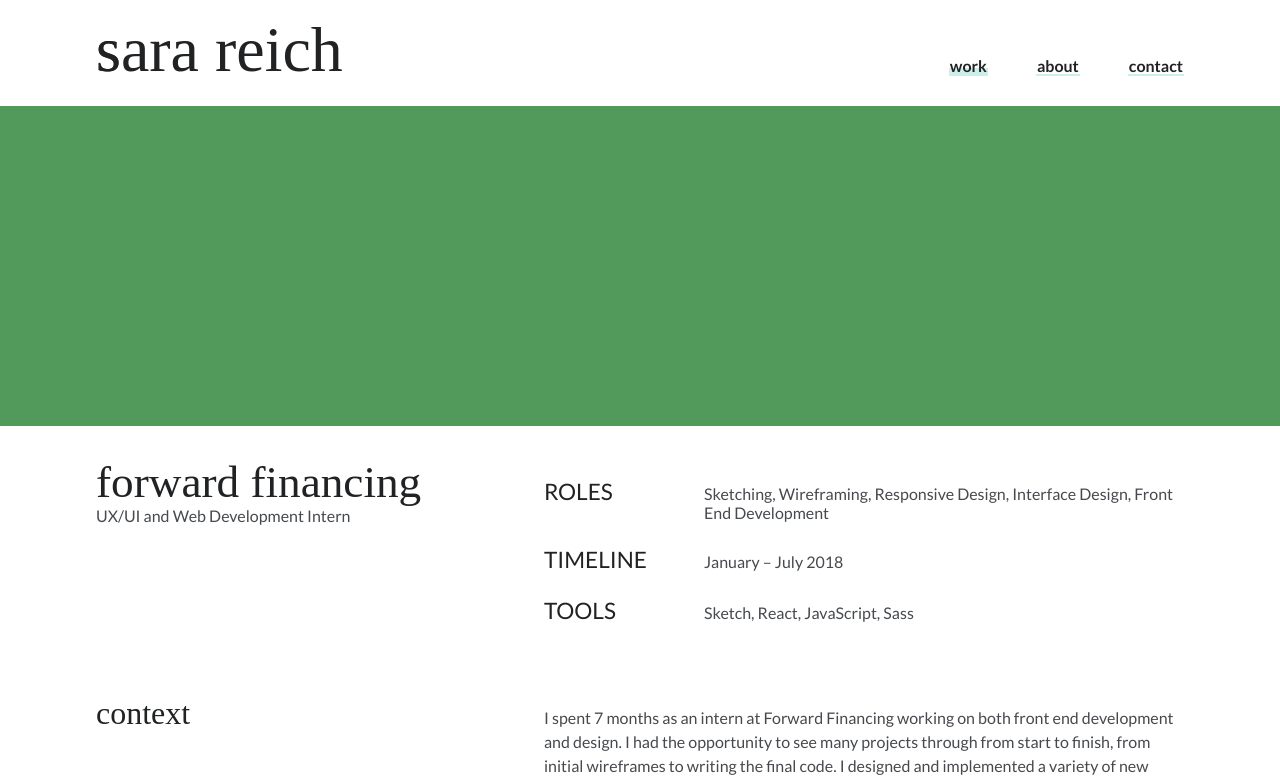
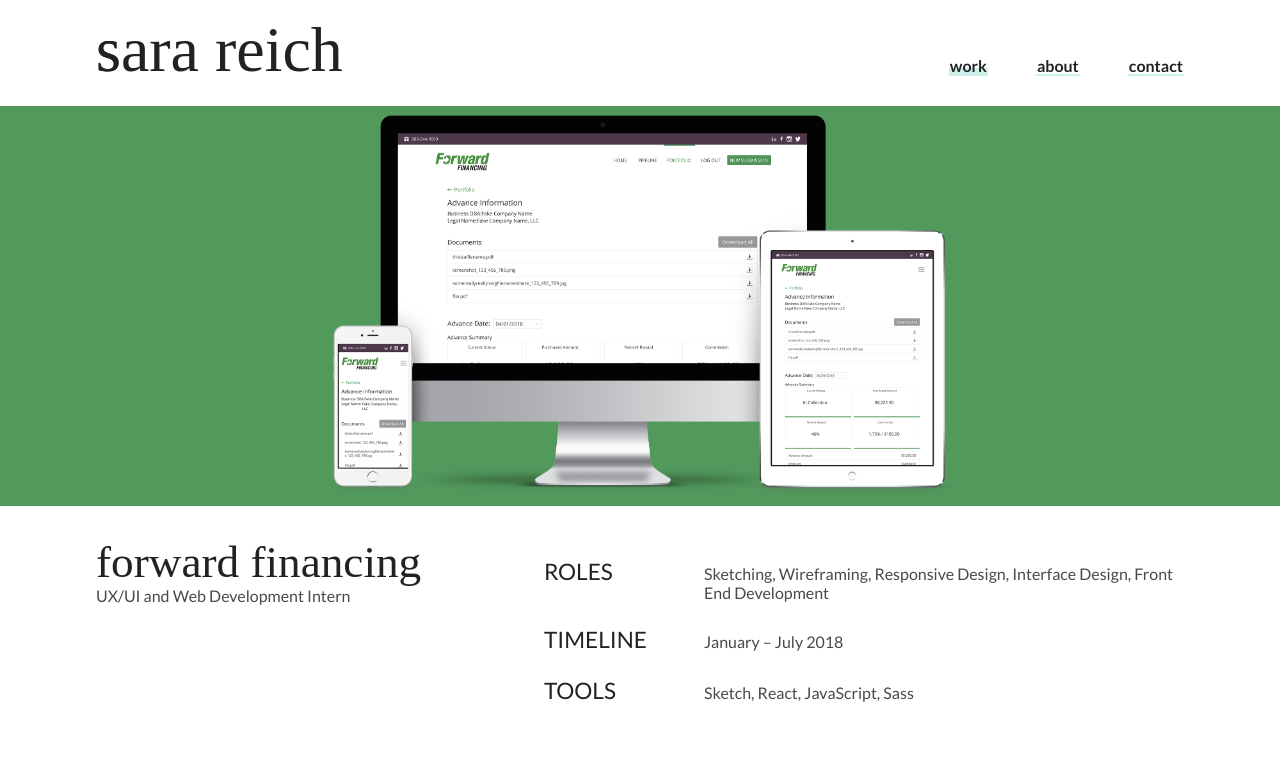
Before and after one commit to sarareich/sarareich.github.io, a React (Create React App) app: page /work/forward-financing in a window 1280 px wide. Shown: the top 782 px of the page. Built offline with nearby package versions, Linux system fonts and the light colour scheme; a web font is replaced by a local one.

Commit message:
FF hero image

```diff
--- a/src/components/ForwardFinancingPage/ForwardFinancingPage.js
+++ b/src/components/ForwardFinancingPage/ForwardFinancingPage.js
@@ -3,6 +3,7 @@
 import ProjectInfo from '../common/ProjectInfo/ProjectInfo';
 import ProjectDescription from '../common/ProjectDescription/ProjectDescription'
 import projectInfo from '../../constants/projectInfo';
+import FFHero from '../../assets/ForwardFinancing/FF_Hero.png';
 
 class ForwardFinancingPage extends React.Component {
   render() {
@@ -18,6 +19,8 @@
       <div className="forward-financing-wrapper">
         <Hero
           background="#52995c"
+          image={FFHero}
+          imageAlt="Forward Financing"
         />
         <div className="forward-financing page">
           <ProjectInfo
--- a/src/components/common/Hero/Hero.js
+++ b/src/components/common/Hero/Hero.js
@@ -5,17 +5,25 @@
   render() {
     return (
       <div
-        className="hero-image"
+        className="hero-image__container"
         style={{
           backgroundColor: this.props.background
-        }}>
+        }}
+      >
+        <img
+          src={this.props.image}
+          alt={this.props.imageAlt}
+          className="hero-image"
+        />
       </div>
     );
   }
 }
 
 Hero.propTypes = {
-  background: PropTypes.string.isRequired
+  background: PropTypes.string.isRequired,
+  image: PropTypes.element,
+  imageAlt: PropTypes.string
 };
 
 export default Hero;
--- a/src/components/common/Hero/Hero.scss
+++ b/src/components/common/Hero/Hero.scss
@@ -1,5 +1,14 @@
-.hero-image {
-  height: 20rem;
+.hero-image__container {
+  align-items: center;
+  display: flex;
+  height: 25rem;
   margin-bottom: 2rem;
   width: 100%;
 }
+
+.hero-image {
+  display: block;
+  margin: 0 auto;
+  max-height: 100%;
+  max-width: 100%;
+}
```
Also changed, not shown: src/assets/ForwardFinancing/FF_Hero.png.
